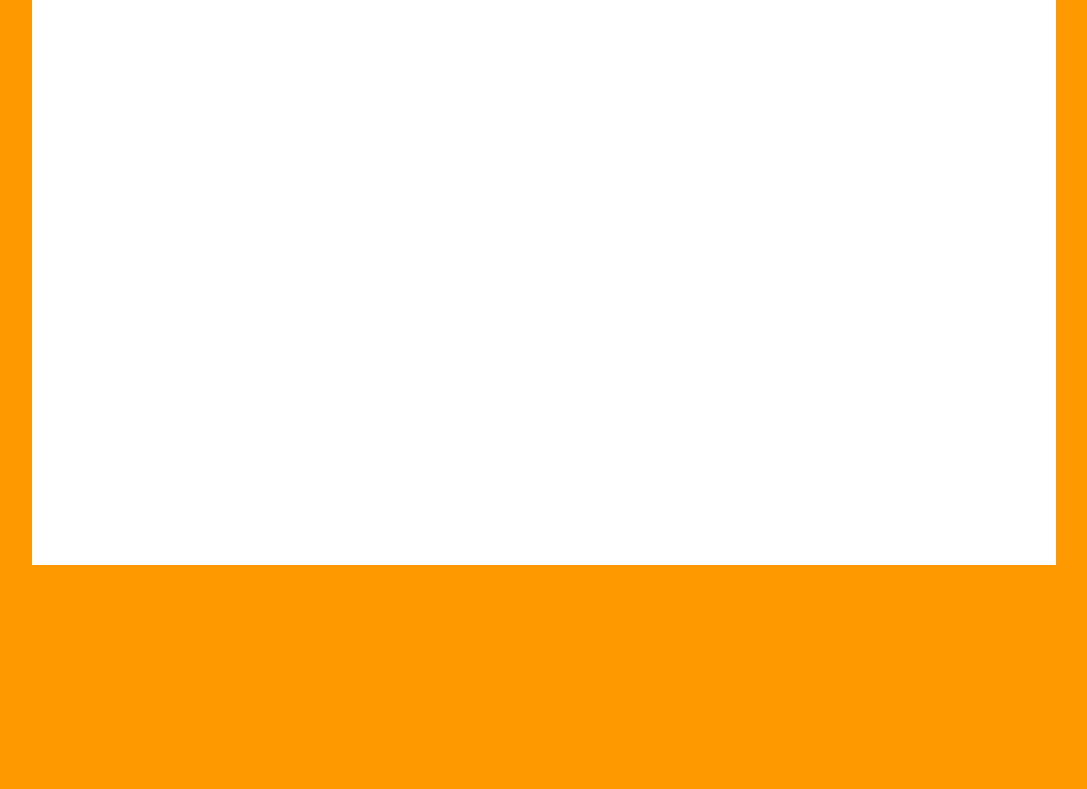
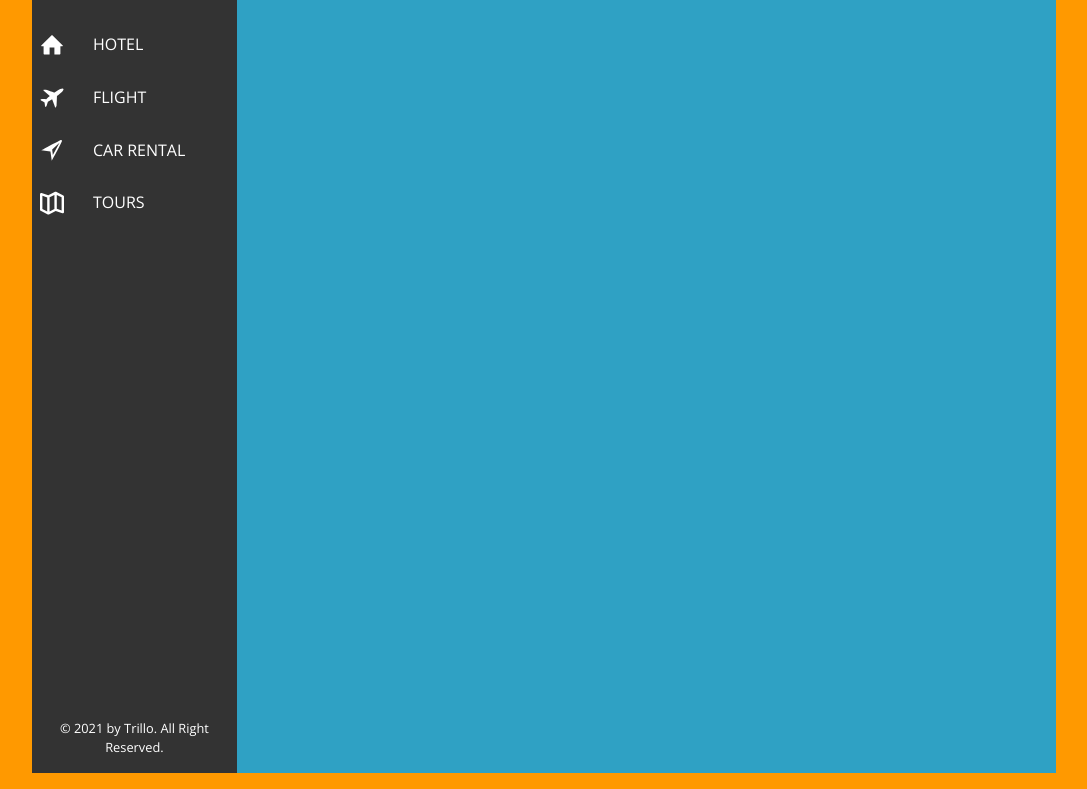
Before and after one commit to Salman-Farshe/Trillo, a website: page index.html in a window 1280 px wide. Shown: the part 139-928 px from the top of the page, without its empty margins (96-1183 px from the left). Before the commit the page ends 800 px from the top, so only its background shows below. Drawn offline with nearby package versions, Linux system fonts and the light colour scheme.

Commit message:
adding the sidebar (navigation section) section

```diff
--- a/index.html
+++ b/index.html
@@ -56,7 +56,44 @@
 
         <div class="content">
             <nav class="sidebar">
-                sidebaar navbaar
+                <ul class="side-nav">
+                    <li class="side-nav__item">
+                        <a href="#" class="side-nav__link">
+                            <svg class="side-nav__icon">
+                                <use xlink:href="./image/sprite.svg#icon-home"></use>
+                            </svg>
+                            <span>Hotel</span>
+                        </a>
+                    </li>
+                    <li class="side-nav__item">
+                        <a href="#" class="side-nav__link">
+                            <svg class="side-nav__icon">
+                                <use xlink:href="./image/sprite.svg#icon-aircraft"></use>
+                            </svg>
+                            <span>Flight</span>
+                        </a>
+                    </li>
+                    <li class="side-nav__item">
+                        <a href="#" class="side-nav__link">
+                            <svg class="side-nav__icon">
+                                <use xlink:href="./image/sprite.svg#icon-direction"></use>
+                            </svg>
+                            <span>Car Rental</span>
+                        </a>
+                    </li>
+                    <li class="side-nav__item">
+                        <a href="#" class="side-nav__link">
+                            <svg class="side-nav__icon">
+                                <use xlink:href="./image/sprite.svg#icon-map"></use>
+                            </svg>
+                            <span>Tours</span>
+                        </a>
+                    </li>
+                </ul>
+
+                <div class="legal">
+                    &copy; 2021 by Trillo. All Right Reserved.
+                </div>
             </nav>
             <main class="hotel__view">
                 main content
--- a/sass/base/reset.scss
+++ b/sass/base/reset.scss
@@ -6,5 +6,5 @@
     margin: 0;
     padding: 0;
     box-sizing: border-box;
-    overflow: hidden;
+    //overflow: hidden;
 }
--- a/sass/layouts/flex.scss
+++ b/sass/layouts/flex.scss
@@ -1,16 +1,16 @@
 .content{
     display: flex;
-    //height: 100%; // depends on parent element
+    height: 100%; // depends on parent element
 }
 
 .sidebar{
     flex: 0 1 20%; // grow, shrink, basis
-    background-color: var(--dark-light-color);
-    //height: 100%;
+    background-color: var(--dark-color);
+    height: 100%;
 }
 
 .hotel__view{
     flex: 1; // only grow
     background-color: var(--secondary-color);
-    //height: 100%;
+    height: 100%;
 }
--- a/sass/layouts/sidebar.scss
+++ b/sass/layouts/sidebar.scss
@@ -0,0 +1,91 @@
+.content{
+    .sidebar{
+        display: flex;
+        flex-direction: column;
+        justify-content: space-between;
+
+        .side-nav{
+            font-size: 1.2rem;
+            list-style: none;
+            margin-top: 3rem;
+            padding: 0rem;
+
+            &__item{
+                position: relative;
+
+                &:not(:last-child){
+                    margin-bottom: 0.5rem;
+                }
+            }
+
+            &__item::before{
+                content: "";
+                position: absolute;
+                top: 0;
+                left: 0;
+                height: 100%;
+                width: 0.3rem;
+                background-color: var(--primary-color);
+                transform: scaleY(0);
+                /* use multiple property on transition
+                    the first one, then second one, then cubic-bezier last is transition delay
+                */
+                transition: transform 0.2s,
+                            width 0.4s
+                            cubic-bezier(0.83, 0, 0.17, 1)
+                            0.2s;
+                // transform-origin: center;
+                // by default start from the center
+            }
+
+            &__item:hover::before{
+                transform: scaleY(1);
+                width: 100%;
+            }
+
+            &__link:link,
+            &__link:visited{
+                color: var(--light-color);
+                text-decoration: none;
+                text-transform: uppercase;
+                display: block;
+                padding: 0.5rem;
+
+                /* link always on the top.
+                    before and after the &__item hover */
+                position: relative;
+                z-index: 10;
+            }
+
+            &__link{
+                display: flex;
+                align-items: center;
+                //background-color: var(--primary-color);
+            }
+
+            &__icon{
+                height: 1.5rem;
+                width: 1.5rem;
+
+                margin-right: 1.5rem;
+                /* color of the parent element */
+                fill: currentColor;
+            }
+
+            span{
+                font-size: 1rem;
+                font-weight: 400;
+                text-transform: uppercase;
+                text-align: center;
+            }
+        }
+
+        .legal{
+            font-size: 0.8rem;
+            font-weight: 500;
+            color: var(--light-color);
+            padding: 1rem;
+            text-align: center;
+        }
+    }
+}
--- a/sass/pages/home.scss
+++ b/sass/pages/home.scss
@@ -1,6 +1,6 @@
 .container{
     max-width: 80vw;
-    height: 80vh;
+    height: 100vh;
     margin: 4rem auto;
     background-color: var(--light-color);
     padding: 0;
```
Also changed, not shown: css/style.css.
